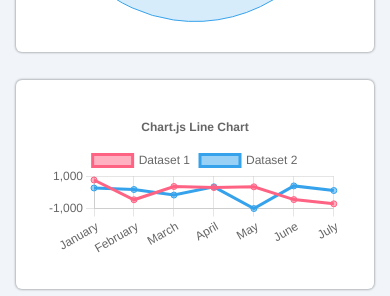
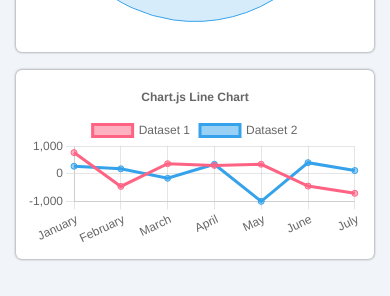
Before and after one commit to Devaaji/frontend-ims-web-dev, a Next.js app: page / in a window 390 px wide. Shown: the part 542-838 px from the top of the page. Built offline with nearby package versions, Linux system fonts and the light colour scheme.

Commit message:
change responsive Linechart

```diff
--- a/components/Chart/lineChartDashboard/index.js
+++ b/components/Chart/lineChartDashboard/index.js
@@ -60,12 +60,12 @@ const LineChartDasboard = () => {
   return (
     <>
       <Box
-        my={{ base: '20px' }}
         rounded="md"
+        ml={{ md: '10px', base: '0px' }}
+        mt={{ base: '10px', md: '0px' }}
         shadow="0px 0px 2px 1px rgba(0, 0, 0, 0.25)"
         bg="white"
-        p="30px"
-        h="full"
+        p={{ md: '20px', base: '10px' }}
         w={{ base: 'full', md: '69%' }}
       >
         <Line options={options} data={data} />
```
